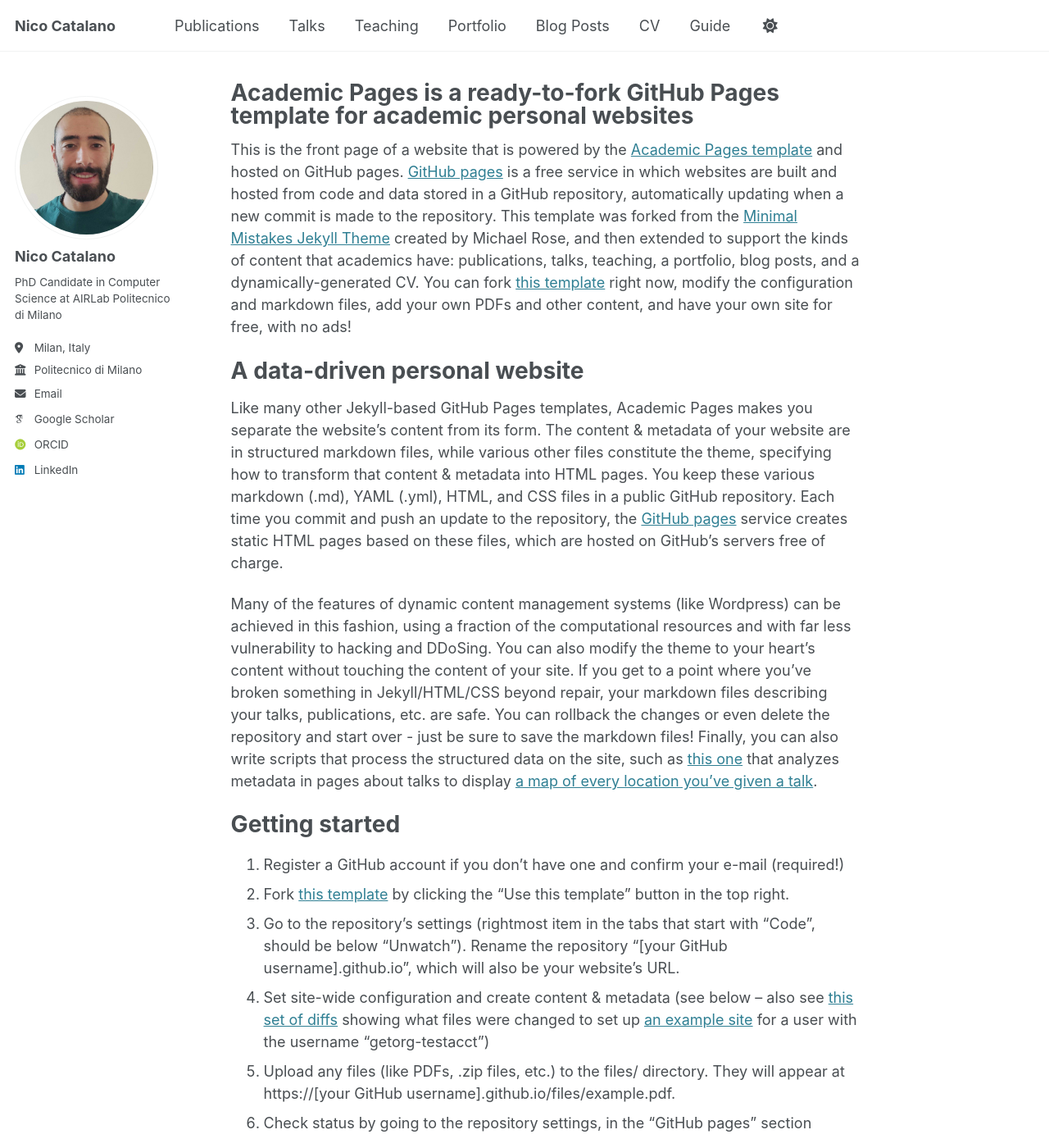
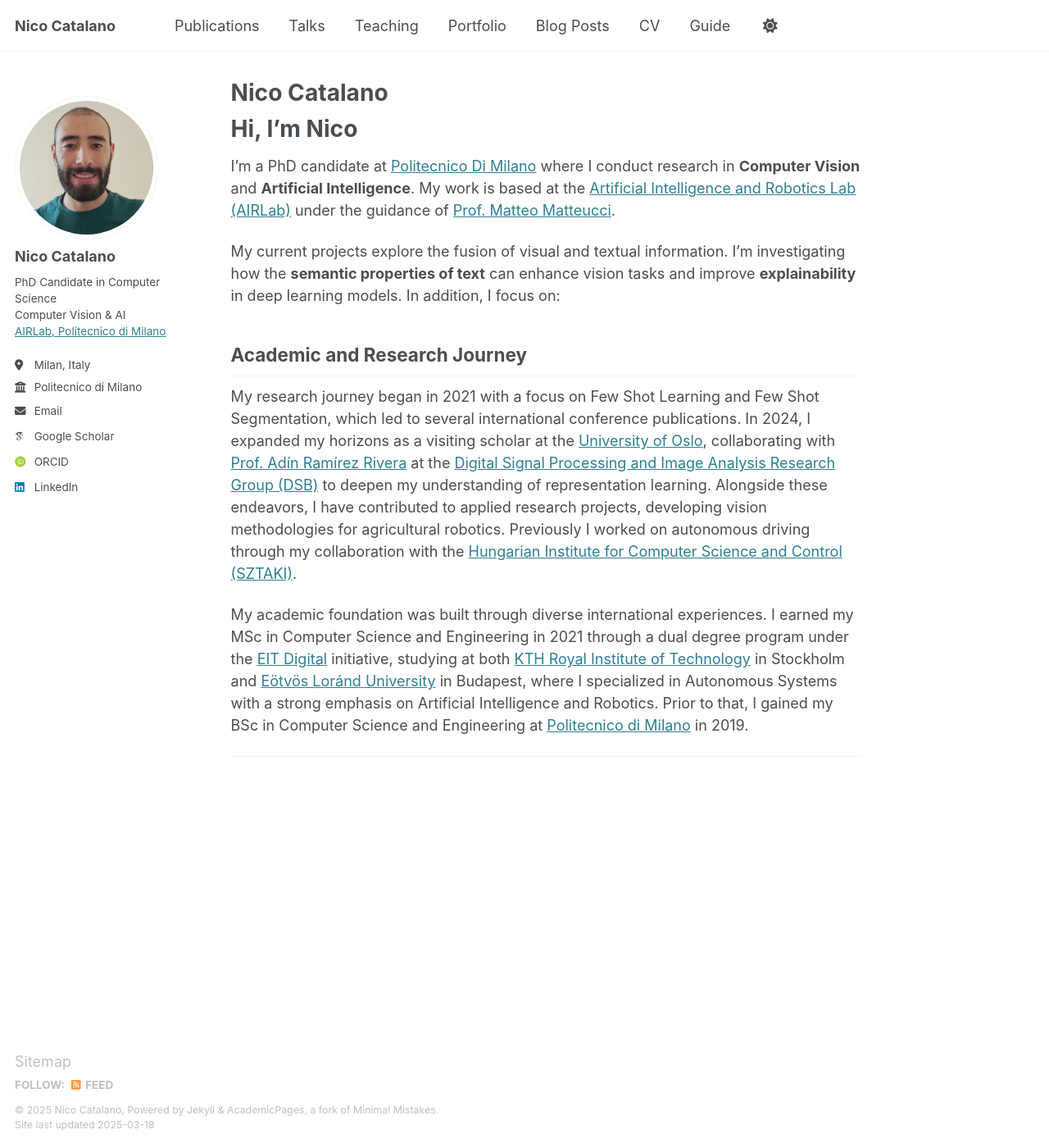
Before and after one commit to NicoCatalano/NicoCatalano.github.io, a Jekyll site: the page built from _pages/about.md, in a window 1280 px wide and 1400 px high. Shown: the whole window at 82% size. Built offline with Jekyll 4.4.1, drawn with Linux system fonts in a browser that asks for light colours; some web fonts are replaced; some of the changed text lies outside the part shown.

Commit message:
done bio

```diff
--- a/_config.yml
+++ b/_config.yml
@@ -25,7 +25,7 @@ author:
   avatar           : "profile.jpg"
   name             : "Nico Catalano"
   pronouns         : # example: "she/her"
-  bio              : "PhD Candidate in Computer Science at AIRLab Politecnico di Milano"
+  bio              : "PhD Candidate in Computer Science <br>Computer Vision & AI <br> <a href=https://airlab.deib.polimi.it/>AIRLab</>, <a href=https://www.polimi.it/>Politecnico di Milano</a>"
   location         : "Milan, Italy"
   employer         : "Politecnico di Milano"
   uri              : # URL
--- a/_pages/about.md
+++ b/_pages/about.md
@@ -1,49 +1,29 @@
 ---
 permalink: /
-title: "Academic Pages is a ready-to-fork GitHub Pages template for academic personal websites"
+title: "Nico Catalano"
 author_profile: true
 redirect_from:
   - /about/
   - /about.html
 ---
 
-This is the front page of a website that is powered by the [Academic Pages template](https://github.com/academicpages/academicpages.github.io) and hosted on GitHub pages. [GitHub pages](https://pages.github.com) is a free service in which websites are built and hosted from code and data stored in a GitHub repository, automatically updating when a new commit is made to the repository. This template was forked from the [Minimal Mistakes Jekyll Theme](https://mmistakes.github.io/minimal-mistakes/) created by Michael Rose, and then extended to support the kinds of content that academics have: publications, talks, teaching, a portfolio, blog posts, and a dynamically-generated CV. You can fork [this template](https://github.com/academicpages/academicpages.github.io) right now, modify the configuration and markdown files, add your own PDFs and other content, and have your own site for free, with no ads!
 
-A data-driven personal website
-======
-Like many other Jekyll-based GitHub Pages templates, Academic Pages makes you separate the website's content from its form. The content & metadata of your website are in structured markdown files, while various other files constitute the theme, specifying how to transform that content & metadata into HTML pages. You keep these various markdown (.md), YAML (.yml), HTML, and CSS files in a public GitHub repository. Each time you commit and push an update to the repository, the [GitHub pages](https://pages.github.com/) service creates static HTML pages based on these files, which are hosted on GitHub's servers free of charge.
+# Hi, I’m Nico
 
-Many of the features of dynamic content management systems (like Wordpress) can be achieved in this fashion, using a fraction of the computational resources and with far less vulnerability to hacking and DDoSing. You can also modify the theme to your heart's content without touching the content of your site. If you get to a point where you've broken something in Jekyll/HTML/CSS beyond repair, your markdown files describing your talks, publications, etc. are safe. You can rollback the changes or even delete the repository and start over - just be sure to save the markdown files! Finally, you can also write scripts that process the structured data on the site, such as [this one](https://github.com/academicpages/academicpages.github.io/blob/master/talkmap.ipynb) that analyzes metadata in pages about talks to display [a map of every location you've given a talk](https://academicpages.github.io/talkmap.html).
+I’m a PhD candidate at [Politecnico Di Milano](https://www.polimi.it) where I conduct research in **Computer Vision** and **Artificial Intelligence**. My work is based at the [Artificial Intelligence and Robotics Lab (AIRLab)](https://airlab.deib.polimi.it) under the guidance of [Prof. Matteo Matteucci](https://www.deib.polimi.it/eng/people/details/267262).
 
-Getting started
-======
-1. Register a GitHub account if you don't have one and confirm your e-mail (required!)
-1. Fork [this template](https://github.com/academicpages/academicpages.github.io) by clicking the "Use this template" button in the top right.
-1. Go to the repository's settings (rightmost item in the tabs that start with "Code", should be below "Unwatch"). Rename the repository "[your GitHub username].github.io", which will also be your website's URL.
-1. Set site-wide configuration and create content & metadata (see below -- also see [this set of diffs](http://archive.is/3TPas) showing what files were changed to set up [an example site](https://getorg-testacct.github.io) for a user with the username "getorg-testacct")
-1. Upload any files (like PDFs, .zip files, etc.) to the files/ directory. They will appear at https://[your GitHub username].github.io/files/example.pdf.
-1. Check status by going to the repository settings, in the "GitHub pages" section
 
-Site-wide configuration
-------
-The main configuration file for the site is in the base directory in [_config.yml](https://github.com/academicpages/academicpages.github.io/blob/master/_config.yml), which defines the content in the sidebars and other site-wide features. You will need to replace the default variables with ones about yourself and your site's github repository. The configuration file for the top menu is in [_data/navigation.yml](https://github.com/academicpages/academicpages.github.io/blob/master/_data/navigation.yml). For example, if you don't have a portfolio or blog posts, you can remove those items from that navigation.yml file to remove them from the header.
 
-Create content & metadata
-------
-For site content, there is one markdown file for each type of content, which are stored in directories like _publications, _talks, _posts, _teaching, or _pages. For example, each talk is a markdown file in the [_talks directory](https://github.com/academicpages/academicpages.github.io/tree/master/_talks). At the top of each markdown file is structured data in YAML about the talk, which the theme will parse to do lots of cool stuff. The same structured data about a talk is used to generate the list of talks on the [Talks page](https://academicpages.github.io/talks), each [individual page](https://academicpages.github.io/talks/2012-03-01-talk-1) for specific talks, the talks section for the [CV page](https://academicpages.github.io/cv), and the [map of places you've given a talk](https://academicpages.github.io/talkmap.html) (if you run this [python file](https://github.com/academicpages/academicpages.github.io/blob/master/talkmap.py) or [Jupyter notebook](https://github.com/academicpages/academicpages.github.io/blob/master/talkmap.ipynb), which creates the HTML for the map based on the contents of the _talks directory).
+My current projects explore the fusion of visual and textual information. I’m investigating how the **semantic properties of text** can enhance vision tasks and improve **explainability** in deep learning models. In addition, I focus on:
 
-**Markdown generator**
 
-The repository includes [a set of Jupyter notebooks](https://github.com/academicpages/academicpages.github.io/tree/master/markdown_generator
-) that converts a CSV containing structured data about talks or presentations into individual markdown files that will be properly formatted for the Academic Pages template. The sample CSVs in that directory are the ones I used to create my own personal website at stuartgeiger.com. My usual workflow is that I keep a spreadsheet of my publications and talks, then run the code in these notebooks to generate the markdown files, then commit and push them to the GitHub repository.
 
-How to edit your site's GitHub repository
-------
-Many people use a git client to create files on their local computer and then push them to GitHub's servers. If you are not familiar with git, you can directly edit these configuration and markdown files directly in the github.com interface. Navigate to a file (like [this one](https://github.com/academicpages/academicpages.github.io/blob/master/_talks/2012-03-01-talk-1.md) and click the pencil icon in the top right of the content preview (to the right of the "Raw | Blame | History" buttons). You can delete a file by clicking the trashcan icon to the right of the pencil icon. You can also create new files or upload files by navigating to a directory and clicking the "Create new file" or "Upload files" buttons.
 
-Example: editing a markdown file for a talk
-![Editing a markdown file for a talk](/images/editing-talk.png)
+## Academic and Research Journey
 
-For more info
-------
-More info about configuring Academic Pages can be found in [the guide](https://academicpages.github.io/markdown/), the [growing wiki](https://github.com/academicpages/academicpages.github.io/wiki), and you can always [ask a question on GitHub](https://github.com/academicpages/academicpages.github.io/discussions). The [guides for the Minimal Mistakes theme](https://mmistakes.github.io/minimal-mistakes/docs/configuration/) (which this theme was forked from) might also be helpful.
+My research journey began in 2021 with a focus on Few Shot Learning and Few Shot Segmentation, which led to several international conference publications. In 2024, I expanded my horizons as a visiting scholar at the [University of Oslo](https://www.mn.uio.no), collaborating with [Prof. Adín Ramírez Rivera](https://www.mn.uio.no/ifi/english/people/aca/adinr) at the [Digital Signal Processing and Image Analysis Research Group (DSB)](https://www.mn.uio.no/ifi/english/research/groups/dsb) to deepen my understanding of representation learning. Alongside these endeavors, I have contributed to applied research projects, developing vision methodologies for agricultural robotics. Previously I worked on autonomous driving through my collaboration with the [Hungarian Institute for Computer Science and Control (SZTAKI)](https://sztaki.hun-ren.hu).
+
+My academic foundation was built through diverse international experiences. I earned my MSc in Computer Science and Engineering in 2021 through a dual degree program under the [EIT Digital](https://www.eitdigital.eu) initiative, studying at both [KTH Royal Institute of Technology](https://www.kth.se) in Stockholm and [Eötvös Loránd University](https://www.elte.hu) in Budapest, where I specialized in Autonomous Systems with a strong emphasis on Artificial Intelligence and Robotics. Prior to that, I gained my BSc in Computer Science and Engineering at [Politecnico di Milano](https://www.polimi.it) in 2019.
+
+
+---
```
